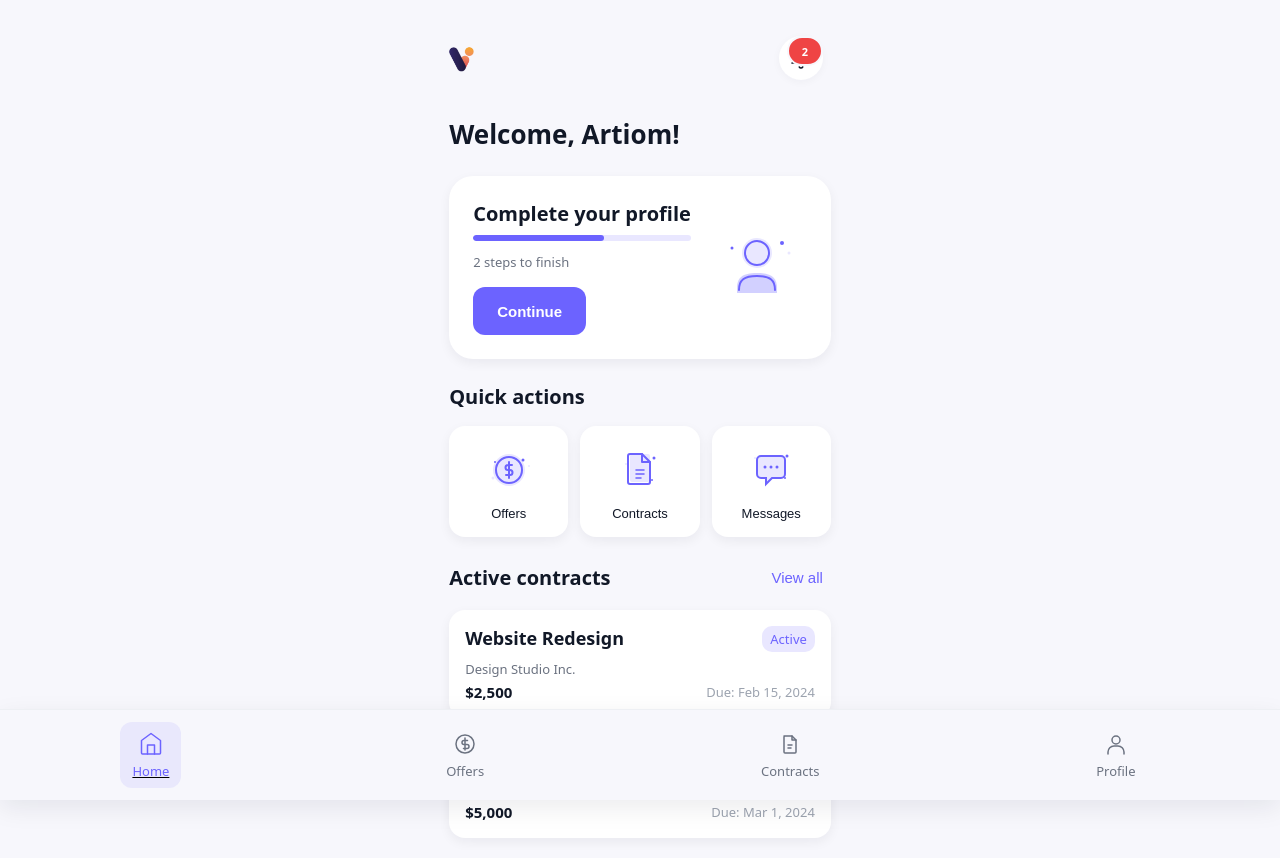
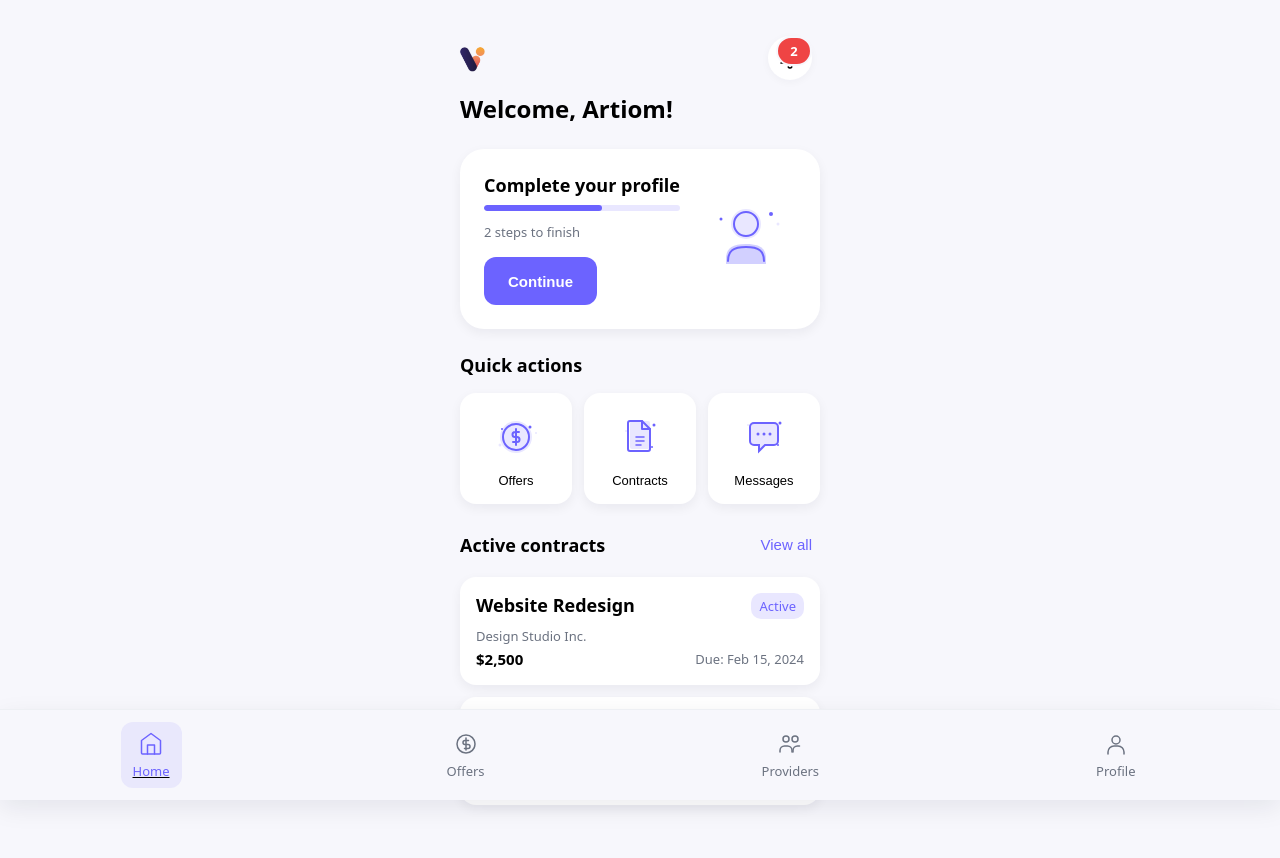
Before and after one commit to darkarki83/wireframe-app, a React (Vite) app: page /main in a window 1280 px wide. Shown: the top 858 px of the page. Built offline with nearby package versions, Linux system fonts and the light colour scheme.

Commit message:
Update designTokens

```diff
--- a/src/app/routes.tsx
+++ b/src/app/routes.tsx
@@ -86,7 +86,7 @@ function Shell() {
                   right: 0,
                   background: colors.status.error,
                   color: colors.text.inverse,
-                  fontSize: typography.fontSize.tiny,
+                  fontSize: typography.fontSize.caption,
                   fontWeight: typography.fontWeight.semibold,
                   padding: "3px 6px",
                   borderRadius: borderRadius.full,
@@ -180,7 +180,7 @@ function Shell() {
         </NavLink>
 
         <NavLink
-          to="/contracts"
+          to="/providers"
           className={({ isActive }) => isActive ? "active" : undefined}
         >
           {({ isActive }) => (
@@ -199,13 +199,16 @@ function Shell() {
               transition: "all 0.2s ease",
             }}>
               <svg width="28" height="28" viewBox="0 0 28 28" fill="none">
-                {/* Duotone Contracts icon */}
-                <rect x="8" y="6" width="12" height="16" rx="1" fill={isActive ? colors.primary.light : 'transparent'} />
-                <path d="M8 6h8l4 4v12a1 1 0 0 1-1 1H9a1 1 0 0 1-1-1V7a1 1 0 0 1 1-1z" stroke="currentColor" strokeWidth="1.5" strokeLinecap="round" strokeLinejoin="round" />
-                <path d="M16 6v4h4" stroke="currentColor" strokeWidth="1.5" strokeLinecap="round" strokeLinejoin="round" />
-                <path d="M12 15h4M12 18h3" stroke="currentColor" strokeWidth="1.5" strokeLinecap="round" />
+                {/* Duotone Providers icon - Multiple users */}
+                <circle cx="10" cy="9" r="3" fill={isActive ? colors.primary.light : 'transparent'} />
+                <circle cx="10" cy="9" r="3" stroke="currentColor" strokeWidth="1.5" />
+                <circle cx="19" cy="9" r="3" fill={isActive ? colors.primary.light : 'transparent'} />
+                <circle cx="19" cy="9" r="3" stroke="currentColor" strokeWidth="1.5" />
+                <path d="M4 22v-1.5a4.5 4.5 0 0 1 4.5-4.5h3a4.5 4.5 0 0 1 4.5 4.5V22" fill={isActive ? colors.primary.light : 'transparent'} opacity="0.5" />
+                <path d="M4 22v-1.5a4.5 4.5 0 0 1 4.5-4.5h3a4.5 4.5 0 0 1 4.5 4.5V22" stroke="currentColor" strokeWidth="1.5" strokeLinecap="round" />
+                <path d="M17 22v-1.5a4.5 4.5 0 0 1 4.5-4.5h2" stroke="currentColor" strokeWidth="1.5" strokeLinecap="round" />
               </svg>
-              <span>Contracts</span>
+              <span>Providers</span>
             </div>
           )}
         </NavLink>
--- a/src/lib/designTokens.ts
+++ b/src/lib/designTokens.ts
@@ -12,13 +12,12 @@ export const colors = {
     divider: '#EEF0F4',
   },
 
-  // Text colors - Clear hierarchy
+  // Text colors - 3 colors only (senior requirement)
   text: {
-    primary: '#111827', // Primary text (darker)
-    secondary: '#6B7280', // Muted/secondary text
-    tertiary: '#9CA3AF', // Lighter gray
-    disabled: '#D1D5DB',
-    inverse: '#FFFFFF', // White on dark
+    default: '#000000', // Default black text
+    primary: '#000000', // Primary text (links, important)
+    secondary: '#6B7280', // Secondary/muted text
+    inverse: '#FFFFFF', // White on dark backgrounds
   },
 
   // Primary accent - Vibrant purple (main brand)
@@ -77,14 +76,12 @@ export const typography = {
     base: '-apple-system, BlinkMacSystemFont, "SF Pro Display", "Inter", "Roboto", "Segoe UI", sans-serif',
   },
 
-  // Font sizes - Clear hierarchy (24-28 for H1)
+  // Font sizes - 4 sizes only (senior requirement)
   fontSize: {
-    h1: '26px', // Page titles (Welcome, John!)
-    h2: '20px', // Section headers (Your products, New products)
-    h3: '18px', // Card titles
-    body: '15px', // Main text
-    caption: '13px', // Secondary text, labels
-    tiny: '11px', // Mini labels, badges
+    h1: '24px', // Large headings
+    h2: '18px', // Section headers
+    body: '15px', // Main text, buttons
+    caption: '13px', // Small text, labels
   },
 
   // Font weights - SF Pro / Inter style
--- a/src/pages/main/MainPage.tsx
+++ b/src/pages/main/MainPage.tsx
@@ -28,7 +28,7 @@ const MainPage: React.FC = () => {
     }}>
       {/* Welcome Header */}
       <div style={{
-        padding: `${spacing.xl} ${spacing.lg}`,
+        padding: `0 ${spacing.lg} ${spacing.xl}`,
       }}>
         <h1 style={{
           fontSize: typography.fontSize.h1,
@@ -363,7 +363,7 @@ const MainPage: React.FC = () => {
                   marginBottom: spacing.sm,
                 }}>
                   <h3 style={{
-                    fontSize: typography.fontSize.h3,
+                    fontSize: typography.fontSize.h2,
                     fontWeight: typography.fontWeight.semibold,
                     color: colors.text.primary,
                     margin: 0,
@@ -406,7 +406,7 @@ const MainPage: React.FC = () => {
                   </span>
                   <span style={{
                     fontSize: typography.fontSize.caption,
-                    color: colors.text.tertiary,
+                    color: colors.text.secondary,
                   }}>
                     Due: {contract.dueDate}
                   </span>
--- a/src/pages/offers/IncomingOfferDetailsPage.tsx
+++ b/src/pages/offers/IncomingOfferDetailsPage.tsx
@@ -212,7 +212,7 @@ export default function IncomingOfferDetailsPage() {
 
         <div style={{
           fontSize: typography.fontSize.caption,
-          color: colors.text.tertiary,
+          color: colors.text.secondary,
           marginBottom: spacing.md,
         }}>
           Posted on {offer.postedAt}
@@ -258,7 +258,7 @@ export default function IncomingOfferDetailsPage() {
           marginBottom: spacing.lg,
         }}>
           <h3 style={{
-            fontSize: typography.fontSize.h3,
+            fontSize: typography.fontSize.h2,
             fontWeight: typography.fontWeight.semibold,
             color: colors.text.primary,
             margin: `0 0 ${spacing.lg} 0`,
@@ -347,7 +347,7 @@ export default function IncomingOfferDetailsPage() {
             marginBottom: spacing.lg,
           }}>
             <h3 style={{
-              fontSize: typography.fontSize.h3,
+              fontSize: typography.fontSize.h2,
               fontWeight: typography.fontWeight.semibold,
               color: colors.text.primary,
               margin: `0 0 ${spacing.lg} 0`,
@@ -455,7 +455,7 @@ export default function IncomingOfferDetailsPage() {
             </div>
 
             <h3 style={{
-              fontSize: typography.fontSize.h3,
+              fontSize: typography.fontSize.h2,
               fontWeight: typography.fontWeight.semibold,
               color: colors.text.primary,
               margin: `${spacing.xl} 0 ${spacing.lg} 0`,
@@ -489,7 +489,7 @@ export default function IncomingOfferDetailsPage() {
                     {message.senderId === 'system' ? (
                       <div style={{
                         background: colors.base.surface,
-                        color: colors.text.tertiary,
+                        color: colors.text.secondary,
                         padding: `${spacing.sm} ${spacing.md}`,
                         borderRadius: borderRadius.md,
                         fontSize: typography.fontSize.caption,
@@ -530,7 +530,7 @@ export default function IncomingOfferDetailsPage() {
                         </div>
                         <div style={{
                           fontSize: typography.fontSize.caption,
-                          color: colors.text.tertiary,
+                          color: colors.text.secondary,
                           marginTop: spacing.xs,
                         }}>
                           {message.timestamp}
--- a/src/pages/offers/OfferDetailsPage.tsx
+++ b/src/pages/offers/OfferDetailsPage.tsx
@@ -204,7 +204,7 @@ export default function OfferDetailsPage() {
         </p>
         <div style={{
           fontSize: typography.fontSize.caption,
-          color: colors.text.tertiary,
+          color: colors.text.secondary,
         }}>
           Created on {offer.createdAt}
         </div>
@@ -222,7 +222,7 @@ export default function OfferDetailsPage() {
             marginBottom: spacing.lg,
           }}>
             <h3 style={{
-              fontSize: typography.fontSize.h3,
+              fontSize: typography.fontSize.h2,
               fontWeight: typography.fontWeight.semibold,
               color: colors.text.primary,
               margin: 0,
@@ -401,7 +401,7 @@ export default function OfferDetailsPage() {
                     justifyContent: 'center',
                     background: 'transparent',
                     border: 'none',
-                    color: colors.text.tertiary,
+                    color: colors.text.secondary,
                     cursor: 'pointer',
                     borderRadius: borderRadius.sm,
                   }}
@@ -420,7 +420,7 @@ export default function OfferDetailsPage() {
           marginBottom: spacing.lg,
         }}>
           <h3 style={{
-            fontSize: typography.fontSize.h3,
+            fontSize: typography.fontSize.h2,
             fontWeight: typography.fontWeight.semibold,
             color: colors.text.primary,
             margin: `0 0 ${spacing.lg} 0`,
@@ -528,7 +528,7 @@ export default function OfferDetailsPage() {
                     justifyContent: 'center',
                     background: 'transparent',
                     border: 'none',
-                    color: colors.text.tertiary,
+                    color: colors.text.secondary,
                     cursor: 'pointer',
                     borderRadius: borderRadius.sm,
                   }}
@@ -547,7 +547,7 @@ export default function OfferDetailsPage() {
           marginBottom: spacing.lg,
         }}>
           <h3 style={{
-            fontSize: typography.fontSize.h3,
+            fontSize: typography.fontSize.h2,
             fontWeight: typography.fontWeight.semibold,
             color: colors.text.primary,
             margin: `0 0 ${spacing.lg} 0`,
@@ -587,7 +587,7 @@ export default function OfferDetailsPage() {
                   }}>
                     <div style={{ flex: 1 }}>
                       <h4 style={{
-                        fontSize: typography.fontSize.h3,
+                        fontSize: typography.fontSize.h2,
                         fontWeight: typography.fontWeight.semibold,
                         color: colors.text.primary,
                         margin: `0 0 ${spacing.xs} 0`,
@@ -624,7 +624,7 @@ export default function OfferDetailsPage() {
                   }}>
                     <div>
                       <span style={{
-                        fontSize: typography.fontSize.h3,
+                        fontSize: typography.fontSize.h2,
                         fontWeight: typography.fontWeight.semibold,
                         color: colors.primary.main,
                       }}>
@@ -639,7 +639,7 @@ export default function OfferDetailsPage() {
                     </div>
                     <div style={{
                       fontSize: typography.fontSize.caption,
-                      color: colors.text.tertiary,
+                      color: colors.text.secondary,
                     }}>
                       {proposal.submittedAt}
                     </div>
--- a/src/pages/offers/OffersPage.tsx
+++ b/src/pages/offers/OffersPage.tsx
@@ -148,7 +148,7 @@ export default function OffersPage() {
               }}>
                 <h3 style={{
                   margin: `0 0 ${spacing.lg} 0`,
-                  fontSize: typography.fontSize.h3,
+                  fontSize: typography.fontSize.h2,
                   fontWeight: typography.fontWeight.semibold,
                   color: colors.text.primary,
                 }}>
@@ -292,7 +292,7 @@ export default function OffersPage() {
                       marginBottom: spacing.sm,
                     }}>
                       <h3 style={{
-                        fontSize: typography.fontSize.h3,
+                        fontSize: typography.fontSize.h2,
                         fontWeight: typography.fontWeight.semibold,
                         color: colors.text.primary,
                         margin: 0,
@@ -323,7 +323,7 @@ export default function OffersPage() {
                     </p>
                     <div style={{
                       fontSize: typography.fontSize.caption,
-                      color: colors.text.tertiary,
+                      color: colors.text.secondary,
                     }}>
                       Created: {offer.createdAt}
                     </div>
@@ -368,7 +368,7 @@ export default function OffersPage() {
                       marginBottom: spacing.sm,
                     }}>
                       <h3 style={{
-                        fontSize: typography.fontSize.h3,
+                        fontSize: typography.fontSize.h2,
                         fontWeight: typography.fontWeight.semibold,
                         color: colors.text.primary,
                         margin: 0,
@@ -402,7 +402,7 @@ export default function OffersPage() {
                       justifyContent: 'space-between',
                       alignItems: 'center',
                       fontSize: typography.fontSize.caption,
-                      color: colors.text.tertiary,
+                      color: colors.text.secondary,
                     }}>
                       <span>From: {offer.assignedBy}</span>
                       <span>{offer.createdAt}</span>
```
Also changed, not shown: public/img/logo/logo.jpg (added).
